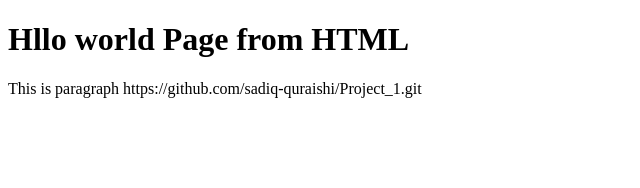
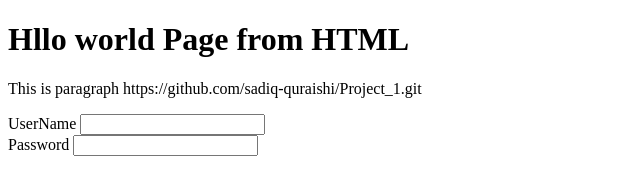
Before and after one commit to sadiq-quraishi/Project_1, a plain HTML site: page Index.html in a window 1280 px wide. Shown: the whole page, without its empty margins (0-640 px from the left). Drawn offline with Linux system fonts and the light colour scheme.

Commit message:
this is last commit on 31st oct

```diff
--- a/Index.html
+++ b/Index.html
@@ -11,5 +11,12 @@
         This is paragraph
         https://github.com/sadiq-quraishi/Project_1.git
     </p>
+    <div>
+        <label for="Usr"> UserName </label>
+        <input type="text" name="Usr">
+        <br/>
+        <label for="Password">Password</label>
+        <Input name="Password" type="password">
+    </div>
 </body>
 </html>
```
